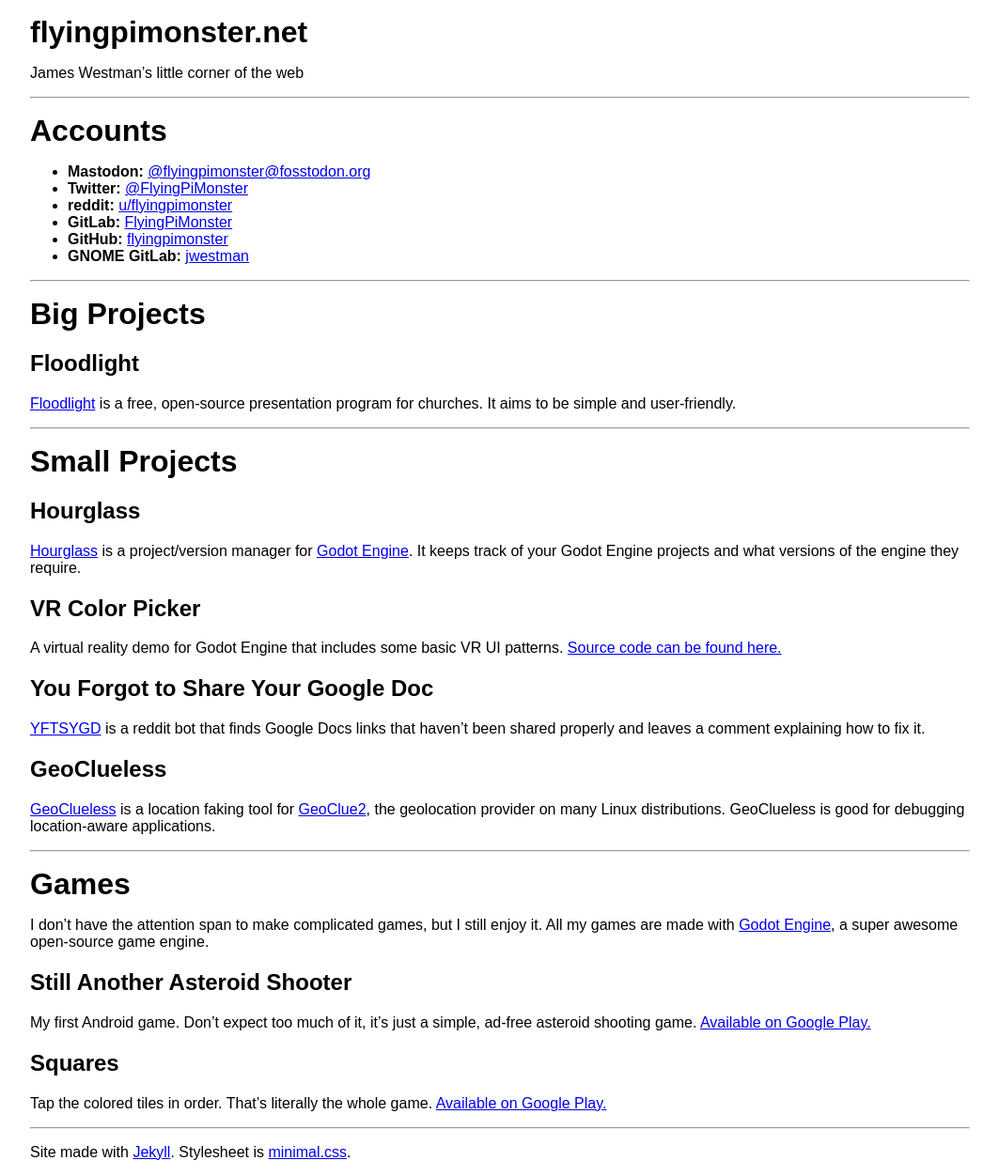
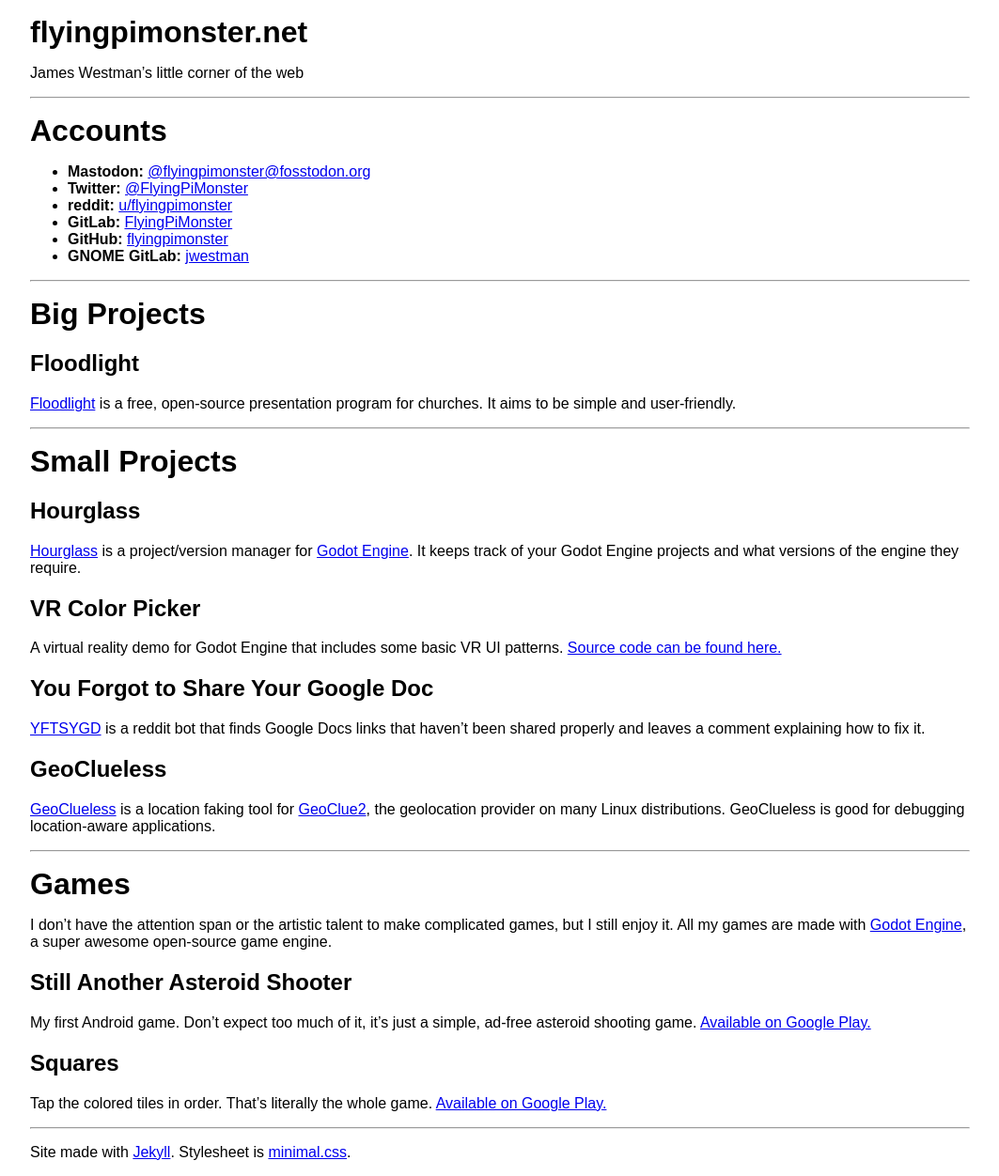
Before and after one commit to jameswestman/flyingpimonster.net, a Jekyll site: the page built from index.md, in a window 1280 px wide. Shown: the whole page at 94% size, without its empty margins (108-1171 px from the left). Built offline with Jekyll 4.4.1, drawn with Linux system fonts in a browser that asks for light colours; our own code applies the rules of GitHub Pages for plain Markdown files.

Commit message:
Change homepage

```diff
--- a/index.md
+++ b/index.md
@@ -49,7 +49,7 @@ debugging location-aware applications.
 
 ---
 # Games
-I don't have the attention span to make complicated games, but I still
+I don't have the attention span or the artistic talent to make complicated games, but I still
 enjoy it. All my games are made with [Godot Engine](https://godotengine.org),
 a super awesome open-source game engine.
 
```
